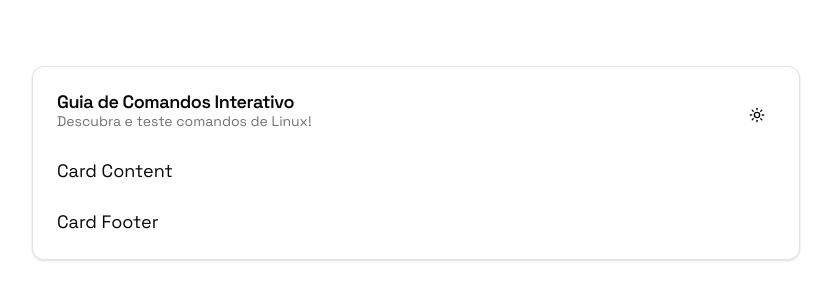
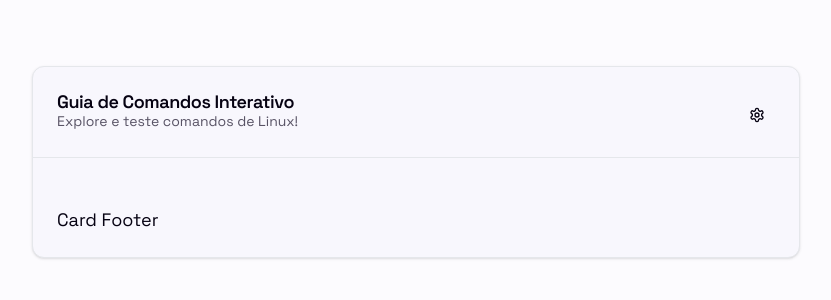
Before and after one commit to kadumedim/desafio_gn, a Next.js app: page / in a window 1280 px wide. Shown: the part 214-514 px from the top of the page, without its empty margins (224-1055 px from the left). Built offline with nearby package versions, Linux system fonts and the light colour scheme.

Commit message:
feat: menubar

```diff
--- a/src/app/components/ChatCard.tsx
+++ /dev/null
@@ -1,38 +0,0 @@
-"use client"
-
-import {
-  Card,
-  CardContent,
-  CardDescription,
-  CardFooter,
-  CardHeader,
-  CardTitle,
-} from "@/components/ui/card"
-import { Moon, Sun } from "lucide-react"
-import { Button } from "@/components/ui/button"
-import { useTheme } from "next-themes"
-
-export function ChatCard() {
-  const { theme, setTheme } = useTheme()
-
-  return (
-    <Card>
-      <CardHeader className="flex flex-row items-center justify-between">
-        <div>
-          <CardTitle>Guia de Comandos Interativo</CardTitle>
-          <CardDescription>Descubra e teste comandos de Linux!</CardDescription>
-        </div>
-        <Button
-          variant="ghost"
-          size="icon"
-          onClick={() => setTheme(theme === "light" ? "dark" : "light")}
-        >
-          <Sun className="h-[1.2rem] w-[1.2rem] rotate-0 scale-100 transition-all dark:-rotate-90 dark:scale-0" />
-          <Moon className="absolute h-[1.2rem] w-[1.2rem] rotate-90 scale-0 transition-all dark:rotate-0 dark:scale-100" />
-        </Button>
-      </CardHeader>
-      <CardContent>Card Content</CardContent>
-      <CardFooter>Card Footer</CardFooter>
-    </Card>
-  )
-}
--- a/src/app/globals.css
+++ b/src/app/globals.css
@@ -9,25 +9,26 @@ body {
 
 @layer base {
   :root {
-    --background: 0 0% 100%;
-    --foreground: 240 10% 3.9%;
-    --card: 0 0% 100%;
-    --card-foreground: 240 10% 3.9%;
-    --popover: 0 0% 100%;
-    --popover-foreground: 240 10% 3.9%;
-    --primary: 240 5.9% 10%;
-    --primary-foreground: 0 0% 98%;
-    --secondary: 240 4.8% 95.9%;
-    --secondary-foreground: 240 5.9% 10%;
-    --muted: 240 4.8% 95.9%;
-    --muted-foreground: 240 3.8% 46.1%;
-    --accent: 240 4.8% 95.9%;
-    --accent-foreground: 240 5.9% 10%;
-    --destructive: 0 84.2% 60.2%;
-    --destructive-foreground: 0 0% 98%;
-    --border: 240 5.9% 90%;
-    --input: 240 5.9% 90%;
-    --ring: 240 10% 3.9%;
+    --background: 256 62% 99%;
+    --foreground: 256 79% 5%;
+    --foreground-dark: 0 0% 95%;
+    --muted: 0 0% 92.5%;
+    --muted-foreground: 256 10% 36%;
+    --popover: 256 62% 98%;
+    --popover-foreground: 256 79% 4%;
+    --card: 256 62% 98%;
+    --card-foreground: 256 79% 4%;
+    --border: 220 13% 91%;
+    --input: 220 13% 91%;
+    --primary: 256 30% 43%;
+    --primary-foreground: 0 0% 100%;
+    --secondary: 256 18% 90%;
+    --secondary-foreground: 256 18% 20%;
+    --accent: 256 25% 90%;
+    --accent-foreground: 256 25% 15%;
+    --destructive: 14 85% 26%;
+    --destructive-foreground: 14 85% 86%;
+    --ring: 256 30% 43%;
     --chart-1: 12 76% 61%;
     --chart-2: 173 58% 39%;
     --chart-3: 197 37% 24%;
--- a/src/app/layout.tsx
+++ b/src/app/layout.tsx
@@ -1,6 +1,6 @@
 import type { Metadata } from "next"
 import { Space_Grotesk } from "next/font/google"
-import { ThemeProvider } from "./providers/theme-provider"
+import { ThemeProvider } from "@/providers/theme-provider"
 import "./globals.css"
 
 const spaceGrotesk = Space_Grotesk({
--- a/src/app/page.tsx
+++ b/src/app/page.tsx
@@ -1,4 +1,5 @@
-import { ChatCard } from "./components/ChatCard"
+import { ChatCard } from "@/components/ui/chatcard"
+
 export default function Home() {
   return (
     <div className="grid grid-rows-[200px_1fr_20px] items-start justify-items-center min-h-screen sm:p-20 pt-12 font-[family-name:var(--font-space-grotesk)]">
--- /dev/null
+++ b/src/components/ui/chatcard.tsx
@@ -0,0 +1,67 @@
+"use client"
+
+import {
+  Card,
+  CardContent,
+  CardDescription,
+  CardFooter,
+  CardHeader,
+  CardTitle,
+} from "@/components/ui/card"
+import {
+  DropdownMenu,
+  DropdownMenuContent,
+  DropdownMenuItem,
+  DropdownMenuTrigger,
+} from "@/components/ui/dropdown-menu"
+import { Moon, Settings, Sun } from "lucide-react"
+import { useTheme } from "next-themes"
+import { Separator } from "@/components/ui/separator"
+import { Button } from "@/components/ui/button"
+
+export function ChatCard() {
+  const { theme, setTheme } = useTheme()
+
+  return (
+    <Card>
+      <CardHeader className="flex flex-row items-center justify-between">
+        <div>
+          <CardTitle>Guia de Comandos Interativo</CardTitle>
+          <CardDescription>Explore e teste comandos de Linux!</CardDescription>
+        </div>
+
+        <DropdownMenu>
+          <DropdownMenuTrigger asChild>
+            <Button variant="ghost" size="icon">
+              <Settings className="h-[1.2rem] w-[1.2rem]" />
+            </Button>
+          </DropdownMenuTrigger>
+          <DropdownMenuContent>
+            <DropdownMenuItem
+              onSelect={(event) => {
+                event.preventDefault();
+                setTheme(theme === "dark" ? "light" : "dark");
+              }}
+            >
+              <div className="flex items-center gap-2">
+                {theme === "dark" ? (
+                  <Sun className="h-4 w-4" />
+                ) : (
+                  <Moon className="h-4 w-4" />
+                )}
+                Mudar tema
+              </div>
+            </DropdownMenuItem>
+            <DropdownMenuItem>Billing</DropdownMenuItem>
+            <DropdownMenuItem>Team</DropdownMenuItem>
+            <DropdownMenuItem>Subscription</DropdownMenuItem>
+          </DropdownMenuContent>
+        </DropdownMenu>
+        {/*  */}
+      </CardHeader>
+      <Separator />
+      <CardContent className="p-6"></CardContent>
+      <CardFooter>Card Footer</CardFooter>
+    </Card>
+  )
+}
```
Also changed, not shown: src/providers/theme-provider.tsx (renamed from src/app/providers/theme-provider.tsx).
